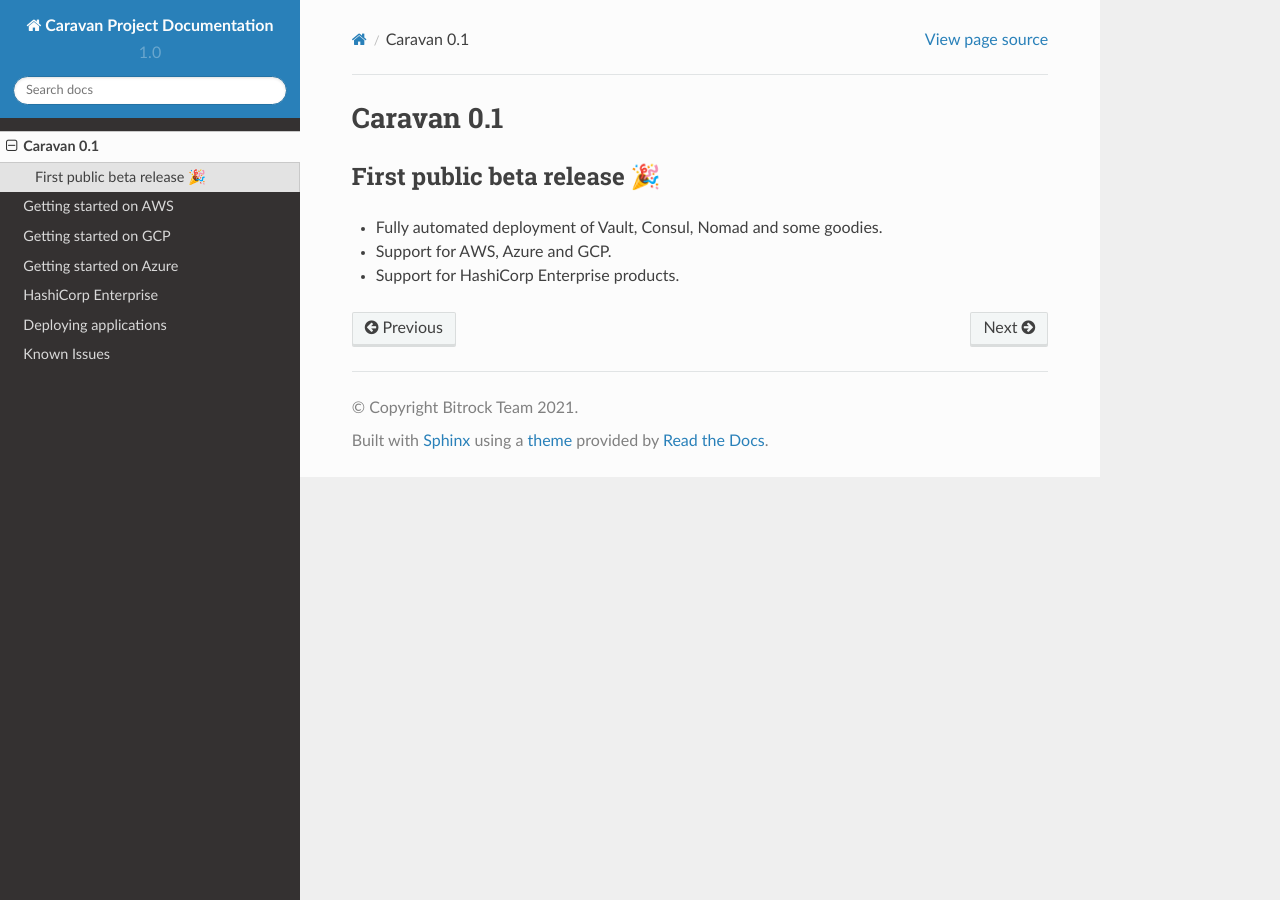
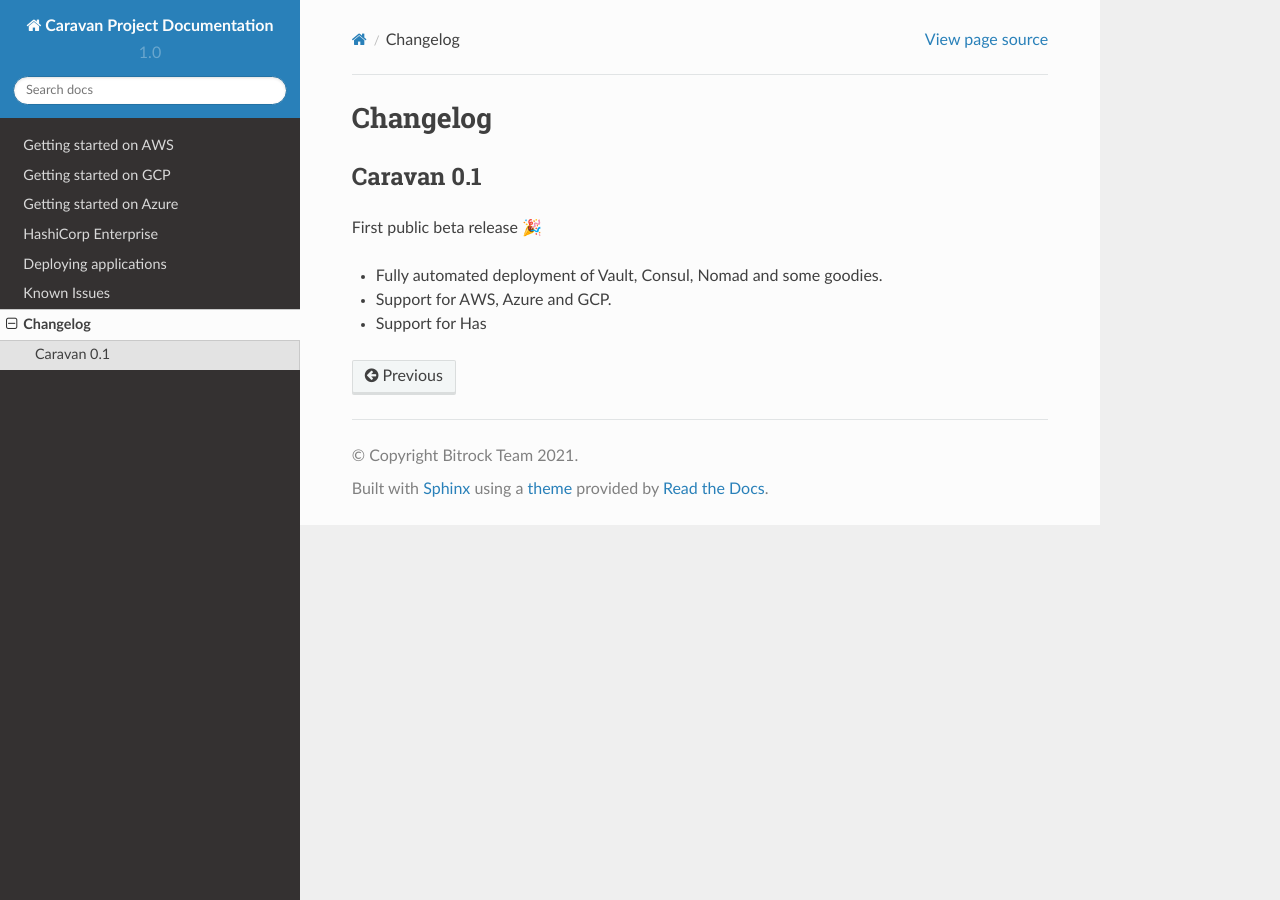
Before and after one commit to bitrockteam/caravanproject, a Sphinx documentation site: the page built from docs/changelog.rst, in a window 1280 px wide. Built offline with Sphinx 7.4.7 and the Read the Docs theme 2.0.0, drawn with Linux system fonts in a browser that asks for light colours.

Commit message:
Refactor changelog

```diff
--- a/docs/changelog.rst
+++ b/docs/changelog.rst
@@ -1,9 +1,11 @@
-Caravan 0.1
+Changelog
 ###########
 
+Caravan 0.1
+----------------------------
+
 First public beta release 🎉
-----------------------------
 
 * Fully automated deployment of Vault, Consul, Nomad and some goodies.
 * Support for AWS, Azure and GCP.
-* Support for HashiCorp Enterprise products.
+* Support for Has
--- a/docs/index.rst
+++ b/docs/index.rst
@@ -26,10 +26,10 @@ Currently supported platforms
     :glob:
     :hidden:
 
-    changelog.rst
     getting-started-on-aws.rst
     getting-started-on-gcp.rst
     getting-started-on-azure.rst
     hashicorp-enterprise.rst
     deploying-applications.rst
     known-issues.rst
+    changelog.rst
```
